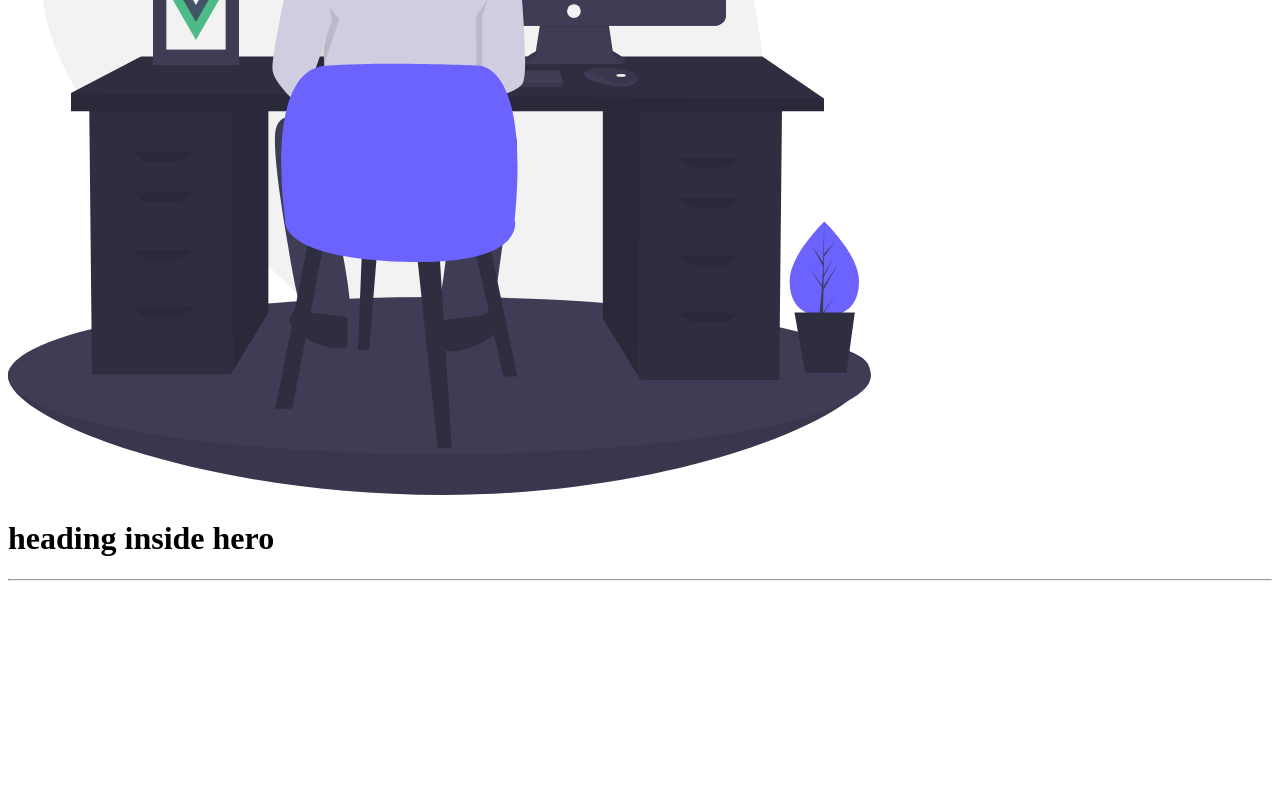
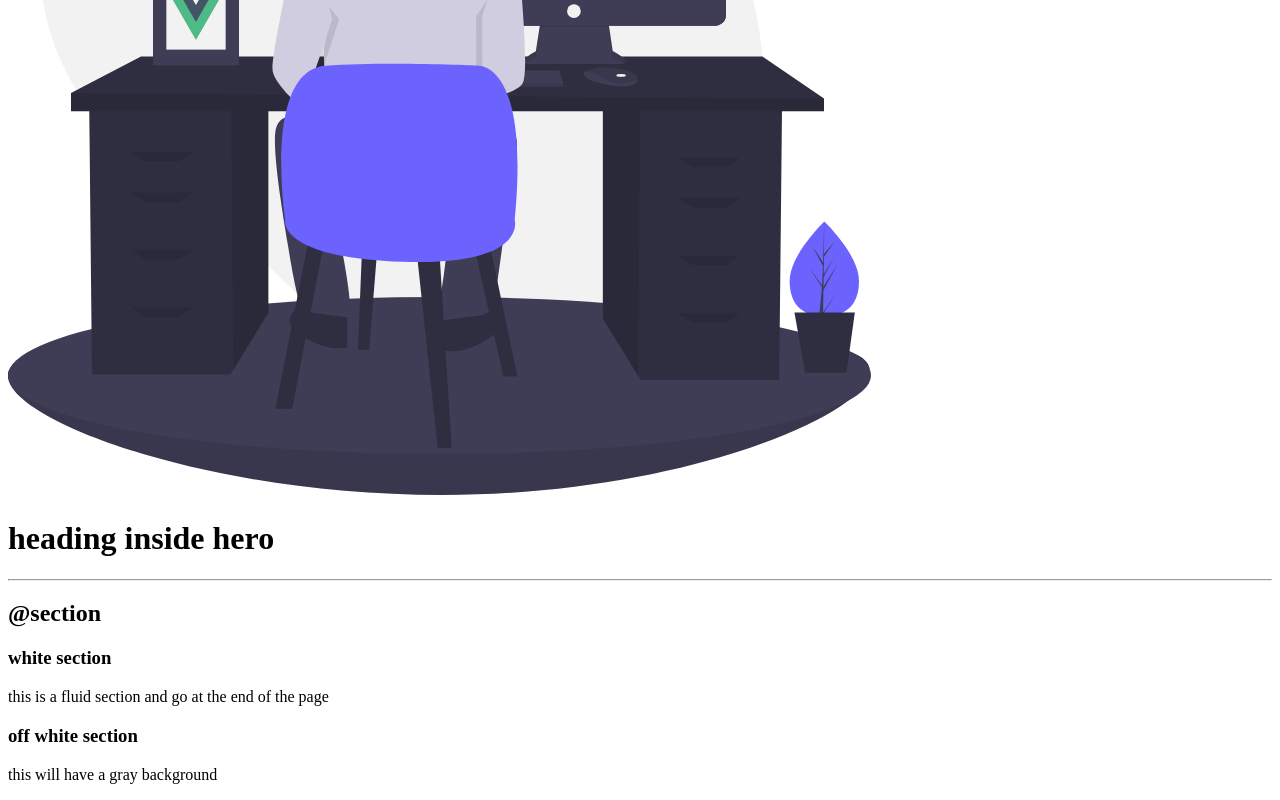
Before and after one commit to Aayushi-web/Adarsh-balika-NeoG, a plain HTML site: page index.html in a window 1280 px wide. Shown: the part 1582-2382 px from the top of the page. Before the commit the page ends 2171 px from the top, so only its background shows below. Drawn offline with Linux system fonts and the light colour scheme.

Commit message:
add section

```diff
--- a/index.html
+++ b/index.html
@@ -49,7 +49,8 @@
     </ol>
     <hr>
     <h2>@nav</h2>
-    <nav><div>iamBrand</div>
+    <nav>
+        <div>iamBrand</div>
         <ul>
             <li>
                 <a href="">home</a>
@@ -66,11 +67,21 @@
     <hr>
     <h2>header</h2>
     <header>
-<img src="undraw_laravel_and_vue_-59-tp.svg" alt=""/>
+        <img src="undraw_laravel_and_vue_-59-tp.svg" alt="" />
         <h1>heading inside hero</h1>
     </header>
     <hr>
-    <section></section>
+    <h2>@section</h2>
+    <section>
+        <h3>white section</h3>
+        <p>this is a fluid section and go at the end of the page</p>
+    </section>
+    <section>
+        <h3>off white section  </h3>
+        <p>this will have a
+             gray background
+        </p>
+    </section>
 </body>
 
 </html>
```
Lines whose indentation alone changed are shown as unchanged.
